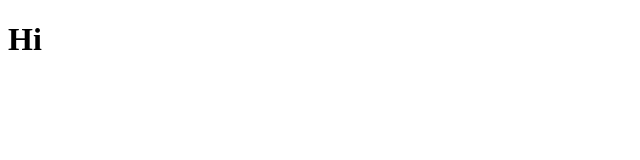
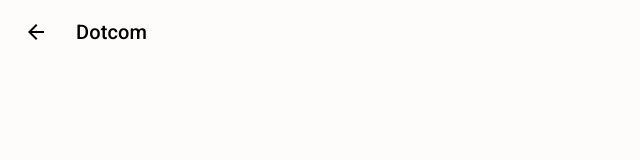
Before and after one commit to YisusJuarez/yjdevportfolio, a Next.js app: page /portfolio in a window 1280 px wide. Shown: the top 160 px of the page, without its empty margins (0-640 px from the left). Built offline with nearby package versions, Linux system fonts and the light colour scheme.

Commit message:
Portafolio button

```diff
--- a/components/HeadContent/HeadContent.jsx
+++ b/components/HeadContent/HeadContent.jsx
@@ -42,7 +42,7 @@ function HeadContent(props) {
             </div>
           </Grid>
           <Grid item md={5}>
-            <img className="img-person" src="/img/person.png"></img>
+            <img className="img-person" src="/img/person.png" alt="person-image"></img>
           </Grid>
         </Grid>
       </Container>
--- /dev/null
+++ b/components/NavPortafolio/NavPortafolio.js
@@ -0,0 +1,42 @@
+import React from 'react';
+import { makeStyles } from '@material-ui/core/styles';
+import AppBar from '@material-ui/core/AppBar';
+import Toolbar from '@material-ui/core/Toolbar';
+import Typography from '@material-ui/core/Typography';
+import IconButton from '@material-ui/core/IconButton';
+import ArrowBackIcon from '@material-ui/icons/ArrowBack';
+import ModalCorreo from '../ModalCorreo/ModalCorreo';
+import Link from 'next/link'
+const useStyles = makeStyles((theme) => ({
+  root: {
+    flexGrow: 1,
+  },
+  menuButton: {
+    marginRight: theme.spacing(2),
+  },
+  title: {
+    flexGrow: 1,
+  },
+}));
+
+export default function NavPortafolio() {
+  const classes = useStyles();
+
+  return (
+    <div className={classes.root}>
+      <AppBar position="static" color="transparent" elevation={0}>
+        <Toolbar>
+          <IconButton edge="start" className={classes.menuButton} color="inherit" aria-label="menu">
+            <Link href="/">
+              <ArrowBackIcon />
+            </Link>
+          </IconButton>
+          <Typography variant="h6" className={classes.title}>
+            Dotcom
+          </Typography>
+
+        </Toolbar>
+      </AppBar>
+    </div>
+  );
+}
--- a/pages/portfolio.js
+++ b/pages/portfolio.js
@@ -1,12 +1,13 @@
 import React from "react";
 import Header from "../components/Header/Header";
-
+import NavPortafolio from "../components/NavPortafolio/NavPortafolio";
 class Portfolio extends React.Component {
     render() {
         return (
             <>
                 <Header></Header>
-                <h1>Hi</h1>
+                <NavPortafolio></NavPortafolio>
+                <style jsx global>{`body{margin:0px;background-color:#fefbfb}`}</style>
             </>
 
         )
```
